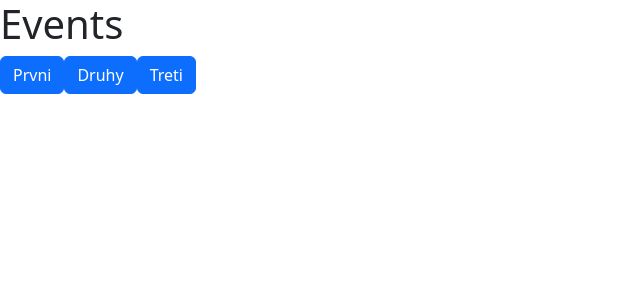
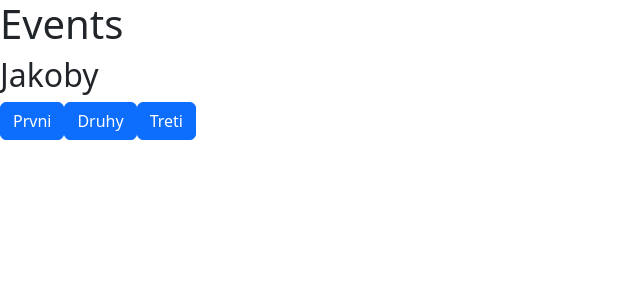
Before and after one commit to JohnySmid/projekt, a React (Create React App) app: page / in a window 1280 px wide. Shown: the top 300 px of the page, without its empty margins (0-640 px from the left). Built offline with nearby package versions, Linux system fonts and the light colour scheme.

Commit message:
Uprava App.js

```diff
--- a/src/App.js
+++ b/src/App.js
@@ -6,6 +6,7 @@ function App() {
   return (
    <div>
     <h1>Events</h1>
+    <h2>Jakoby</h2>
     <Button variant="primary">Prvni</Button>
     <Button variant="primary">Druhy</Button>
     <Button variant="primary">Treti</Button>
```
